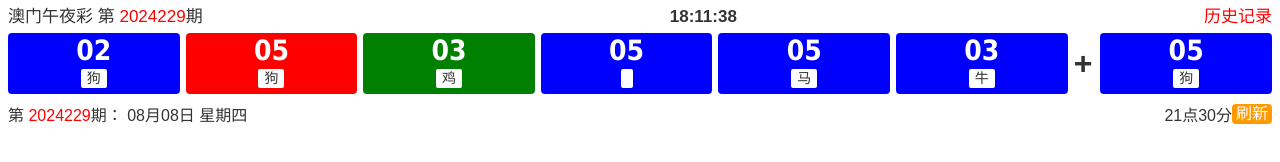
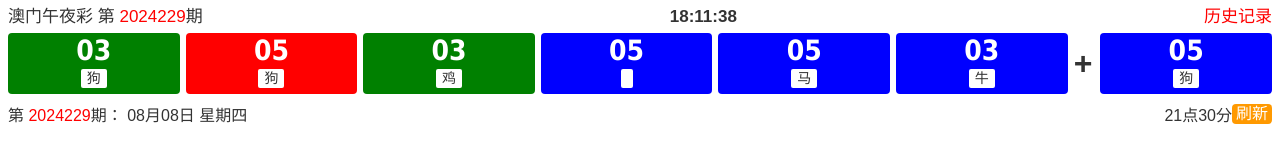
Before and after one commit to 1914458770/kj, a plain HTML site: page index.html in a window 1280 px wide. Drawn offline with nearby package versions, Linux system fonts and the light colour scheme; no server answers.

Commit message:
Update index.html

```diff
--- a/index.html
+++ b/index.html
@@ -57,8 +57,8 @@ body { background: #fff;}
         <div class="new-KJ-TabBox-box-tit-r"><a target="_blank" href="" class="kj-font-red">历史记录</a></div>
     </div>
     <div class="new-KJ-TabBox-box-con">
-        <div style="background-color: blue;" class="kj-ball box" >
-            <h2><div >02</div></h2> <!-- 第一个数字 -->
+        <div style="background-color: green;" class="kj-ball box" >
+            <h2><div >03</div></h2> <!-- 第一个数字 -->
 			<div class="whsx">狗</div><!-- 第一个生肖 -->
         </div>
         <div style="background-color: red;" class="kj-ball box">
```
